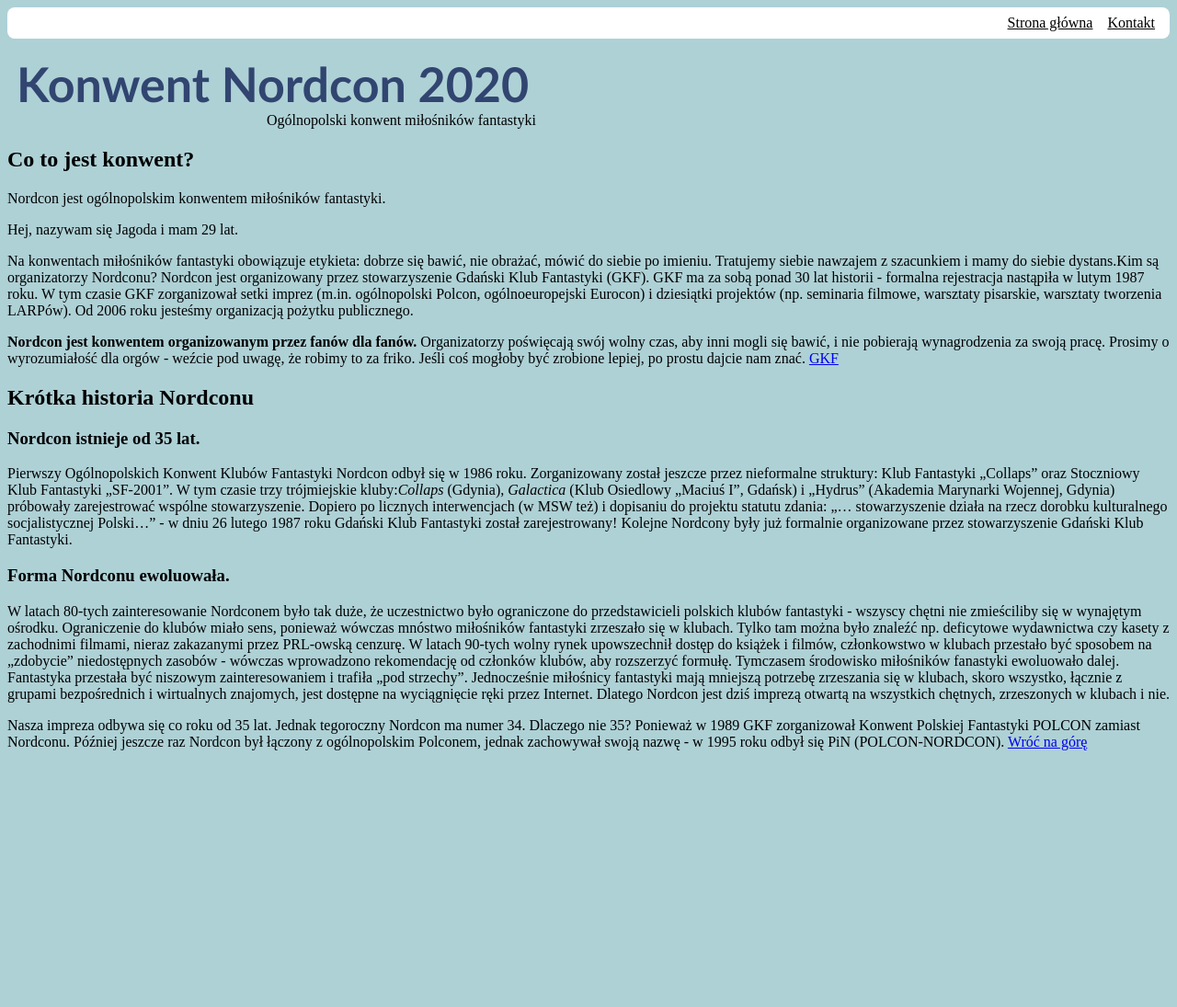
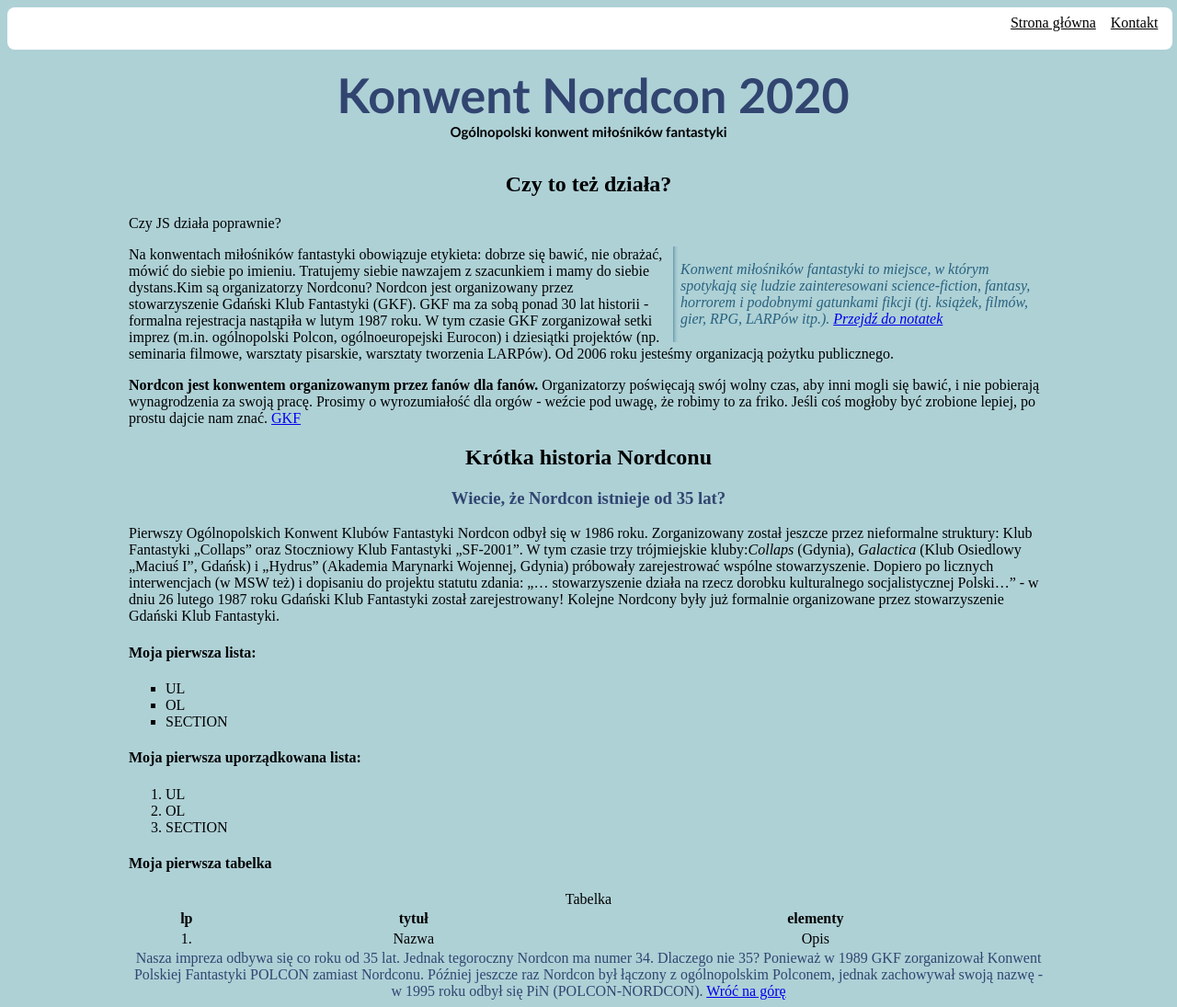
Before and after one commit to karbowskam/homepage, a plain HTML site: page index.html in a window 1280 px wide. Shown: the whole page at 92% size. Before the commit the page ends 824 px from the top, so only its background shows below. Drawn offline with Linux system fonts and the light colour scheme; files that its build step writes are made by us from their sources; files whose address does not match are found by name.

Commit message:
changes in all files

```diff
--- /dev/null
+++ b/css/style.css
@@ -0,0 +1,101 @@
+body {
+  background: #aed1d6;
+}
+
+.main{
+  max-width: 1000px;
+  margin: 0 auto;
+}
+
+.header{
+  width: 99%;
+  height: 30px;
+  background: white;
+  padding: 8px;
+  border-radius: 8px;
+}
+
+.navigation {
+  text-align: right;
+  width: 45%;
+  float: right;
+}
+
+.navigation__link--homepage {
+  color: black;
+  margin: 4px;
+}
+
+.navigation__link--kontakt {
+  color: black;
+  margin: 8px;
+}
+
+.main__heading {
+  color: #314570;
+  font-size: 52px;
+  font-family: "Trebuchet MS", "Lucida Sans Unicode", "Lucida Grande",
+    "Lucida Sans", Arial, sans-serif;
+  margin: 18px 0px 0px 10px;
+  text-align: center;
+}
+
+.main__heading--paragraph{
+  color: black;
+  text-align: center;
+  font-size: 15px;
+  margin: 0 0;
+}
+
+.about__heading{
+  color: black;
+  text-align: center;
+  margin-top: 35px;
+}
+
+.about__description{
+  color: black;
+}
+
+.notes__heading{
+  color: black;
+  text-align: center;
+}
+
+.history__heading{
+  color: #314570;
+  text-align: center;
+}
+
+.footer{
+  color: #314570;
+  max-width: 1000px;
+  margin: 0 auto;
+  text-align: center;
+}
+
+.aside {
+  width: 40%;
+    padding-left: .5rem;
+    margin-left: .5rem;
+    float: right;
+    box-shadow: inset 5px 0 5px -5px #29627e;
+    font-style: italic;
+    color: #29627e;
+}
+
+.list {
+  list-style: square;
+}
+
+.table{
+  width: 100%;
+}
+
+.tableFill {
+  width: 100%;
+}
+
+.tableFill__item {
+  text-align: center;
+}
--- a/index.html
+++ b/index.html
@@ -8,35 +8,44 @@
   </head>
 
   <body>
-    <header>
+    <header class="header">
       <nav class="navigation">
-        <a class="navigation__link navigation__link--homepage" href="index.html">Strona główna</a>
-        <a class="navigation__link navigation__link--kontakt" href="kontakt.html">Kontakt</a>
-        </nav>
+        <a class="navigation__link navigation__link--homepage" href="index.html"
+          >Strona główna</a
+        >
+        <a
+          class="navigation__link navigation__link--kontakt"
+          href="kontakt.html"
+          >Kontakt</a
+        >
+      </nav>
     </header>
-    <main>
-      <header class="top-header" id="top">
-        <h1 class="main-header">Konwent Nordcon 2020</h1>
-        <dev class="main-header__paragraph"> Ogólnopolski konwent miłośników fantastyki</dev>
+    <main class="main">
+      <header class="main__header" id="top">
+        <h1 class="main__heading">Konwent Nordcon 2020</h1>
+        <p class="main__heading main__heading--paragraph">
+          <strong>Ogólnopolski konwent miłośników fantastyki</strong>
+        </p>
       </header>
-      <section class="section">
-        <h2 class="section__header">Co to jest konwent?</h2>
-        <p class="section__paragraph">
-          Nordcon jest ogólnopolskim konwentem miłośników fantastyki.
-        </p>
+      <section class="about">
+        <h2 class="about__heading about__heading--js">Co to jest konwent?</h2>
 
-        <p class="red-tekst">
+        <p class="about__description about__description--js">
           Słowo <strong>konwent</strong> oznacza zjazd, zgromadzenie. Na
           konwencie spotykają się osoby dzielące podobne zainteresowania.
           Istnieją różne konwenty: komiksowe, mangi i anime, RPG-owe, konwenty
           miłośników seriali. <br />
-          Konwent miłośników fantastyki to miejsce, w którym spotykają się
-          ludzie zainteresowani science-fiction, fantasy, horrorem i podobnymi
-          gatunkami fikcji (tj. książek, filmów, gier, RPG, LARPów itp.).
-          <a href="#notatki">Przejdź do notatek</a>
         </p>
+        <aside class="aside">
+          <p>
+            Konwent miłośników fantastyki to miejsce, w którym spotykają się
+            ludzie zainteresowani science-fiction, fantasy, horrorem i podobnymi
+            gatunkami fikcji (tj. książek, filmów, gier, RPG, LARPów itp.).
+            <a class="about__link" href="#notatki">Przejdź do notatek</a>
+          </p>
+        </aside>
 
-        <p>
+        <p class="about__description about__description--js">
           Na konwentach miłośników fantastyki obowiązuje etykieta: dobrze się
           bawić, nie obrażać, mówić do siebie po imieniu. Tratujemy siebie
           nawzajem z szacunkiem i mamy do siebie dystans.Kim są organizatorzy
@@ -49,7 +58,7 @@
           publicznego.
         </p>
 
-        <p>
+        <p class="about__description">
           <strong
             >Nordcon jest konwentem organizowanym przez fanów dla fanów.</strong
           >
@@ -57,14 +66,16 @@
           nie pobierają wynagrodzenia za swoją pracę. Prosimy o wyrozumiałość
           dla orgów - weźcie pod uwagę, że robimy to za friko. Jeśli coś mogłoby
           być zrobione lepiej, po prostu dajcie nam znać.
-          <a href="https://gkf.org.pl">GKF</a>
+          <a class="about__link" href="https://gkf.org.pl">GKF</a>
         </p>
       </section>
-      <section class="section__header" id="notatki">
-        <h2>Krótka historia Nordconu</h2>
-        <article>
-          <h3 class="hotpink-header">Nordcon istnieje od 35 lat.</h3>
-          <p>
+      <section class="notes" id="notatki">
+        <h2 class="notes__heading">Krótka historia Nordconu</h2>
+        <article class="history">
+          <h3 class="history__heading history__heading--js">
+            Nordcon istnieje od 35 lat.
+          </h3>
+          <p class="history__paragraph">
             Pierwszy Ogólnopolskich Konwent Klubów Fantastyki Nordcon odbył się
             w 1986 roku. Zorganizowany został jeszcze przez nieformalne
             struktury: Klub Fantastyki „Collaps” oraz Stoczniowy Klub Fantastyki
@@ -79,36 +90,53 @@
             przez stowarzyszenie Gdański Klub Fantastyki.
           </p>
         </article>
-        <article>
-          <h3>Forma Nordconu ewoluowała.</h3>
-          <p>
-            W latach 80-tych zainteresowanie Nordconem było tak duże, że
-            uczestnictwo było ograniczone do przedstawicieli polskich klubów
-            fantastyki - wszyscy chętni nie zmieściliby się w wynajętym ośrodku.
-            Ograniczenie do klubów miało sens, ponieważ wówczas mnóstwo
-            miłośników fantastyki zrzeszało się w klubach. Tylko tam można było
-            znaleźć np. deficytowe wydawnictwa czy kasety z zachodnimi filmami,
-            nieraz zakazanymi przez PRL-owską cenzurę. W latach 90-tych wolny
-            rynek upowszechnił dostęp do książek i filmów, członkowstwo w
-            klubach przestało być sposobem na „zdobycie” niedostępnych zasobów -
-            wówczas wprowadzono rekomendację od członków klubów, aby rozszerzyć
-            formułę. Tymczasem środowisko miłośników fanastyki ewoluowało dalej.
-            Fantastyka przestała być niszowym zainteresowaniem i trafiła „pod
-            strzechy”. Jednocześnie miłośnicy fantastyki mają mniejszą potrzebę
-            zrzeszania się w klubach, skoro wszystko, łącznie z grupami
-            bezpośrednich i wirtualnych znajomych, jest dostępne na wyciągnięcie
-            ręki przez Internet. Dlatego Nordcon jest dziś imprezą otwartą na
-            wszystkich chętnych, zrzeszonych w klubach i nie.
-          </p>
-        </article>
+        <section>
+          <h4>Moja pierwsza lista:</h4>
+          <ul class="list">
+            <li class="list__item">UL</li>
+            <li class="list__item">OL</li>
+            <li class="list__item">SECTION</li>
+          </ul>
+        </section>
+        <section>
+          <h4>Moja pierwsza uporządkowana lista:</h4>
+          <ol>
+            <li>UL</li>
+            <li>OL</li>
+            <li>SECTION</li>
+          </ol>
+        </section>
+      </section>
+      <section>
+        <h4>Moja pierwsza tabelka</h4>
+        <table class="table">
+          <caption>
+            Tabelka
+          </caption>
+          <thead>
+            <tr>
+              <th>lp</th>
+              <th>tytuł</th>
+              <th>elementy</th>
+            </tr>
+          </thead>
+          <tbody>
+            <tr class="tableFill">
+              <td class="tableFill__item">1.</td>
+              <td class="tableFill__item">Nazwa</td>
+              <td class="tableFill__item">Opis</td>
+            </tr>
+          </tbody>
+        </table>
       </section>
     </main>
-    <footer>
+    <footer class="footer">
       Nasza impreza odbywa się co roku od 35 lat. Jednak tegoroczny Nordcon ma
       numer 34. Dlaczego nie 35? Ponieważ w 1989 GKF zorganizował Konwent
       Polskiej Fantastyki POLCON zamiast Nordconu. Później jeszcze raz Nordcon
       był łączony z ogólnopolskim Polconem, jednak zachowywał swoją nazwę - w
-      1995 roku odbył się PiN (POLCON-NORDCON). <a href="#top">Wróć na górę</a>
+      1995 roku odbył się PiN (POLCON-NORDCON).
+      <a class="footer__link" href="#top">Wróć na górę</a>
     </footer>
     <script src="main.js"></script>
   </body>
--- /dev/null
+++ b/js/main.js
@@ -0,0 +1,79 @@
+const name = "Nordcon";
+const age = 35;
+
+console.log(name);
+console.log(age);
+console.log(`Hej, nazywam się ${name} i mam ${age} lat.`);
+
+
+const tekst = document.querySelector('.history__heading--js');
+tekst.innerHTML = `Wiecie, że ${name} istnieje od ${age} lat?`;
+
+const emptyParagraph = document.querySelector('.about__description--js');
+emptyParagraph.innerHTML = `Czy JS działa poprawnie?`;
+console.log(emptyParagraph);
+
+function calculate(myNumber) {
+    console.log(`Dostałam ${myNumber}`);
+    return myNumber*7;
+}
+
+const myResult = calculate(3);
+
+console.log(myResult);
+
+
+function createContent(querySelectorContent, content) {
+    const element = document.querySelector(querySelectorContent);
+    element.innerHTML = content;
+}
+
+createContent('.about__heading--js', 'Czy to też działa?');
+
+
+const car = {
+    color: 'yellow',
+    type:'audi',
+    wheels: 4,
+    seats: 5,
+    owners: {
+        nameOne: 'Jagoda',
+        nameThree: {},
+        nameTwo: 'Robson',
+    }
+}
+
+const myProperty = 'name'
+
+const showMeProperty = (myProperty) => {
+    console.log(myProperty);
+}
+
+showMeProperty('aaaa');
+console.log(myProperty);
+
+const carTwo = {
+    color: car.color,
+    type:'audi',
+    wheels: 4,
+    seats: 5,
+    owners: car.owners,
+}
+
+console.log(car.owners);
+console.log(carTwo.owners);
+
+car.owners.nameOne = 'NoOne';
+
+console.log(car.owners);
+console.log(carTwo.owners);
+
+
+
+console.log(`colorCarOne to: ${car.color}`);
+console.log(`colorCarTwo to: ${carTwo.color}`);
+
+car.color = 'blue';
+
+console.log(`colorCarOne to: ${car.color}`);
+console.log(`colorCarTwo to: ${carTwo.color}`);
--- a/main.js
+++ /dev/null
@@ -1,10 +0,0 @@
-const name = "Jagoda";
-const age = 29;
-
-console.log(name);
-console.log(age);
-console.log(`Hej, nazywam się ${name} i mam ${age} lat.`);
-
-
-const tekst = document.querySelector('.red-tekst');
-tekst.innerHTML = `Hej, nazywam się ${name} i mam ${age} lat.`
--- a/style.css
+++ /dev/null
@@ -1,35 +0,0 @@
-body {
-  background: #aed1d6;
-}
-
-.navigation {
-  background: white;
-  padding: 8px;
-  border-radius: 8px;
-  text-align: right;
-}
-
-.navigation__link--homepage {
-  color: black;
-  margin: 4px;
-}
-
-.navigation__link--kontakt {
-  color: black;
-  margin: 8px;
-}
-
-.main-header {
-  color: #314570;
-  font-size: 52px;
-  font-family: "Trebuchet MS", "Lucida Sans Unicode", "Lucida Grande",
-    "Lucida Sans", Arial, sans-serif;
-  margin: 18px 0px 0px 10px
-
-
-}
-
-.main-header__paragraph{
-    color: black;
-    margin: 0px 0px 30px 282px
-}
```
Also changed, not shown: 1 other file.
